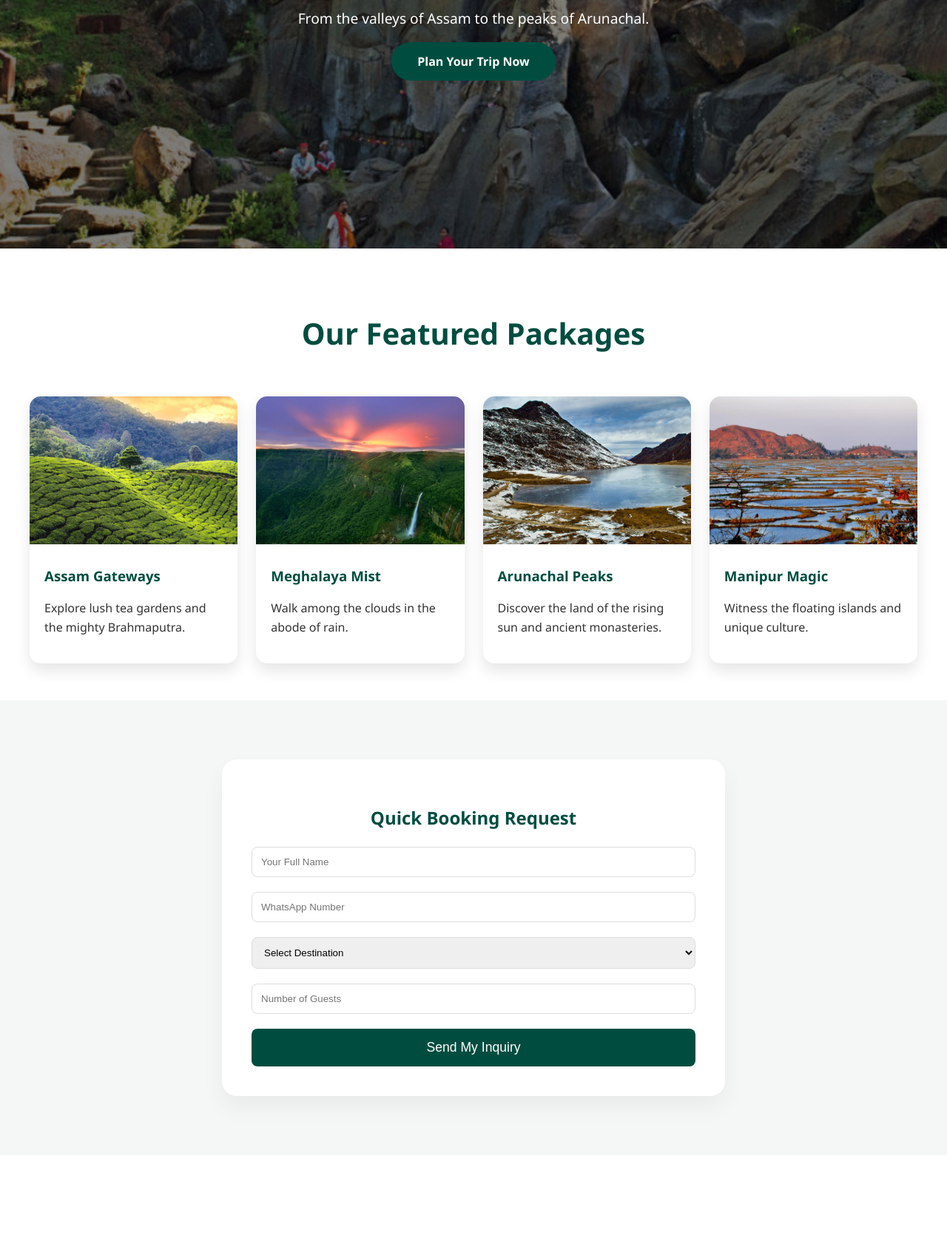
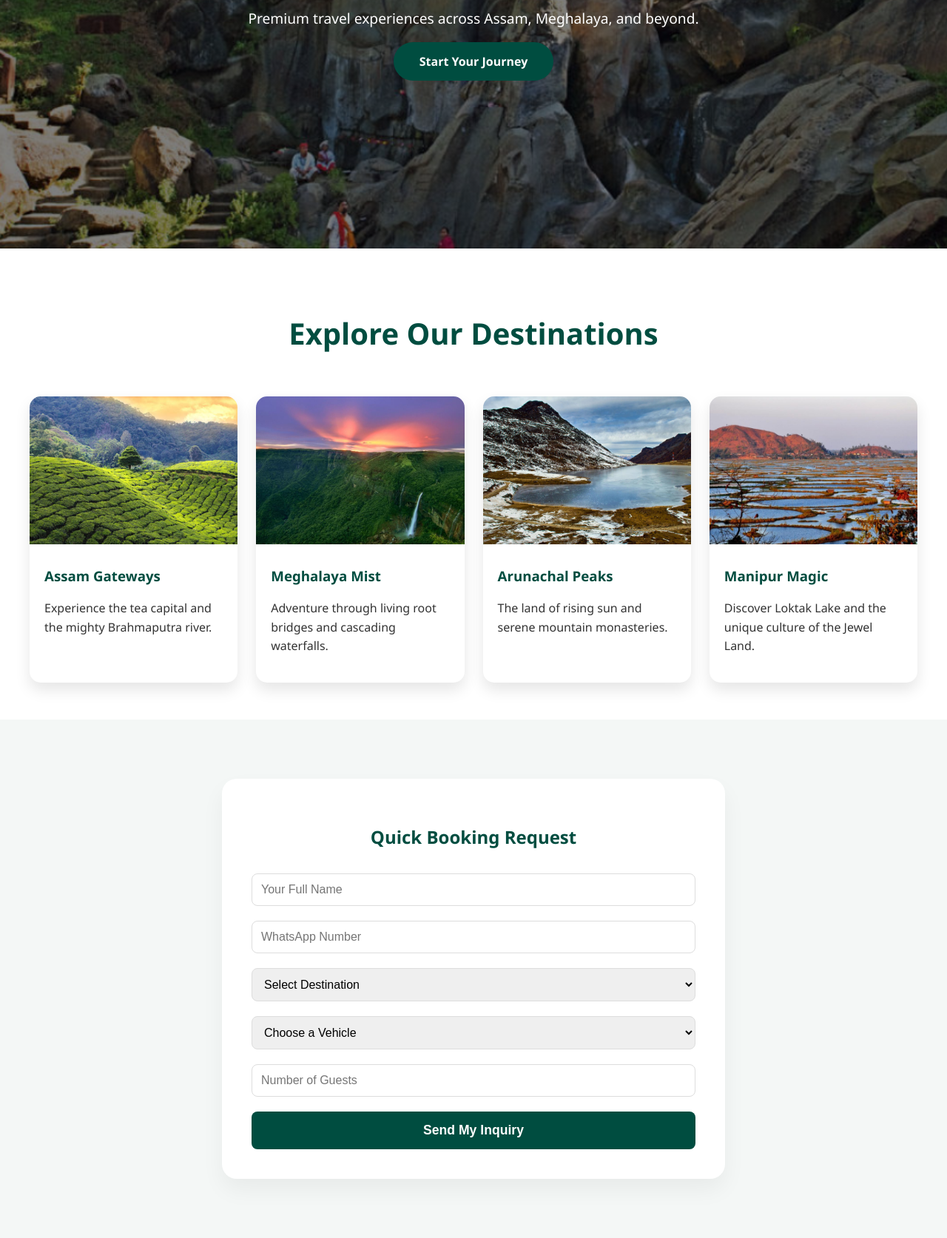
Before and after one commit to animaroy63917-boop/rupa-travels, a website: page index.html in a window 1280 px wide. Shown: the part 384-2058 px from the top of the page at 74% size. Before the commit the page ends 1946 px from the top, so only its background shows below. Drawn offline with Linux system fonts and the light colour scheme.

Commit message:
Add files via upload

```diff
--- a/index.html
+++ b/index.html
@@ -3,7 +3,7 @@
 <head>
     <meta charset="UTF-8">
     <meta name="viewport" content="width=device-width, initial-scale=1.0">
-    <title>Rupa Travel Agency | Explore the Northeast</title>
+    <title>Rupa Travel Agency | Premium Northeast Tours</title>
     <style>
         :root {
             --primary: #004d40;
@@ -21,7 +21,7 @@
             scroll-behavior: smooth;
         }
 
-        /* Hero Section with hero.jpg */
+        /* Hero Section */
         .hero {
             background: linear-gradient(rgba(0,0,0,0.5), rgba(0,0,0,0.5)), url('hero.jpg');
             background-size: cover;
@@ -72,7 +72,7 @@
         .card-body { padding: 20px; }
         .card-body h3 { margin: 0 0 10px 0; color: var(--primary); }
 
-        /* Booking Form */
+        /* Booking Form Styles */
         #booking { background: #f4f7f6; padding: 80px 20px; }
         .booking-form {
             max-width: 600px;
@@ -82,6 +82,7 @@
             border-radius: 20px;
             box-shadow: 0 15px 30px rgba(0,0,0,0.05);
         }
+        .booking-form h2 { text-align: center; color: var(--primary); margin-bottom: 30px; }
         .booking-form input, .booking-form select {
             width: 100%;
             padding: 12px;
@@ -89,6 +90,7 @@
             border: 1px solid #ddd;
             border-radius: 8px;
             box-sizing: border-box;
+            font-size: 1rem;
         }
         .submit-btn {
             width: 100%;
@@ -98,66 +100,79 @@
             padding: 15px;
             border-radius: 8px;
             font-size: 1.1rem;
+            font-weight: bold;
             cursor: pointer;
+            transition: 0.3s;
         }
+        .submit-btn:hover { background: var(--accent); }
     </style>
 </head>
 <body>
 
     <section class="hero">
         <div class="hero-content">
-            <h1>Experience the Unseen Northeast</h1>
-            <p>From the valleys of Assam to the peaks of Arunachal.</p>
-            <a href="#booking" class="btn">Plan Your Trip Now</a>
+            <h1>Discover the Unseen Northeast</h1>
+            <p>Premium travel experiences across Assam, Meghalaya, and beyond.</p>
+            <a href="#booking" class="btn">Start Your Journey</a>
         </div>
     </section>
 
-    <h2 class="section-title">Our Featured Packages</h2>
+    <h2 class="section-title">Explore Our Destinations</h2>
     <div class="container">
         <div class="card">
             <img src="assam.jpg" alt="Assam">
             <div class="card-body">
                 <h3>Assam Gateways</h3>
-                <p>Explore lush tea gardens and the mighty Brahmaputra.</p>
+                <p>Experience the tea capital and the mighty Brahmaputra river.</p>
             </div>
         </div>
         <div class="card">
             <img src="meghalaya.jpg" alt="Meghalaya">
             <div class="card-body">
                 <h3>Meghalaya Mist</h3>
-                <p>Walk among the clouds in the abode of rain.</p>
+                <p>Adventure through living root bridges and cascading waterfalls.</p>
             </div>
         </div>
         <div class="card">
             <img src="arunachal.jpg" alt="Arunachal">
             <div class="card-body">
                 <h3>Arunachal Peaks</h3>
-                <p>Discover the land of the rising sun and ancient monasteries.</p>
+                <p>The land of rising sun and serene mountain monasteries.</p>
             </div>
         </div>
         <div class="card">
             <img src="manipur.jpg" alt="Manipur">
             <div class="card-body">
                 <h3>Manipur Magic</h3>
-                <p>Witness the floating islands and unique culture.</p>
+                <p>Discover Loktak Lake and the unique culture of the Jewel Land.</p>
             </div>
         </div>
     </div>
 
     <section id="booking">
         <div class="booking-form">
-            <h2 style="text-align: center; color: var(--primary);">Quick Booking Request</h2>
+            <h2>Quick Booking Request</h2>
             <form id="travelForm">
                 <input type="text" id="name" placeholder="Your Full Name" required>
                 <input type="tel" id="phone" placeholder="WhatsApp Number" required>
-                <select id="destination">
+
+                <select id="destination" required>
                     <option value="" disabled selected>Select Destination</option>
                     <option value="Assam">Assam</option>
                     <option value="Meghalaya">Meghalaya</option>
                     <option value="Arunachal">Arunachal</option>
                     <option value="Manipur">Manipur</option>
                 </select>
-                <input type="number" id="guests" placeholder="Number of Guests" min="1">
+
+                <select id="vehicle" required>
+                    <option value="" disabled selected>Choose a Vehicle</option>
+                    <option value="Sedan (4 Seater)">Sedan (Dzire / Etios)</option>
+                    <option value="SUV (6-7 Seater)">SUV (Innova / Scorpio)</option>
+                    <option value="Tempo Traveler">Tempo Traveler (12-17 Seater)</option>
+                    <option value="Luxury SUV">Premium SUV (Fortuner)</option>
+                </select>
+
+                <input type="number" id="guests" placeholder="Number of Guests" min="1" required>
                 <button type="submit" class="submit-btn">Send My Inquiry</button>
             </form>
         </div>
@@ -171,11 +186,12 @@
                 name: document.getElementById('name').value,
                 phone: document.getElementById('phone').value,
                 destination: document.getElementById('destination').value,
+                vehicle: document.getElementById('vehicle').value,
                 guests: document.getElementById('guests').value
             };
 
             try {
-                // Link to your Live Render Server
+                // Link to your Live Render Brain
                 const response = await fetch('https://rupa-travels.onrender.com/api/book', {
                     method: 'POST',
                     headers: { 'Content-Type': 'application/json' },
@@ -185,11 +201,11 @@
                 if (response.ok) {
                     window.location.href = "thankyou.html";
                 } else {
-                    alert("Something went wrong. Please try again!");
+                    alert("Submission failed. Please check your internet.");
                 }
             } catch (error) {
                 console.error("Error:", error);
-                alert("Server is sleeping. Please wait 30 seconds and try again!");
+                alert("Server is waking up. Please wait 30 seconds and try again!");
             }
         });
     </script>
```
